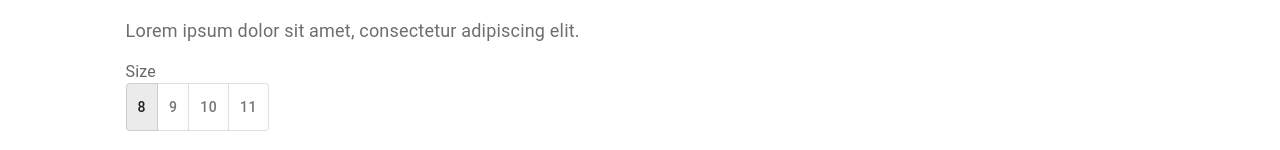
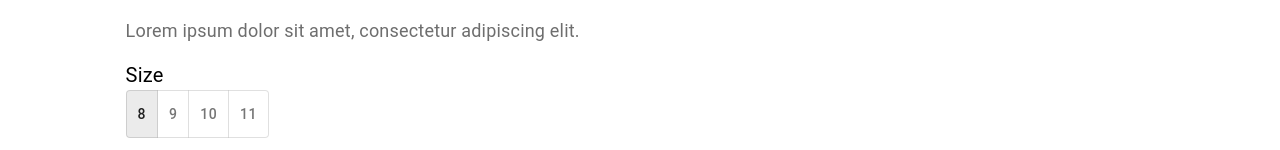
Before and after one commit to Blezix/StoreNextJs, a Next.js app: page /products/backpacking-boots in a window 1280 px wide. Shown: the part 755-905 px from the top of the page. Built offline with nearby package versions, Linux system fonts and the light colour scheme.

Commit message:
Gitignore

```diff
--- a/src/app/(store)/products/[slug]/_components/ProductDescription.tsx
+++ b/src/app/(store)/products/[slug]/_components/ProductDescription.tsx
@@ -1,6 +1,6 @@
 import React from "react";
 import Text from "@/app/_components/Text";
-import { Box, FormControl, FormLabel, ToggleButton, ToggleButtonGroup } from "@mui/material";
+import { Box, FormControl, ToggleButton, ToggleButtonGroup } from "@mui/material";
 
 interface Props {
     name: string;
@@ -32,7 +32,7 @@ const ProductDescription: React.FC<Props> = ({ name, price, description, sizes,
             <Text variant="body2" sx={{ color: "#6e6e6e" }}>{description}</Text>
 
             <FormControl>
-                <FormLabel>Size</FormLabel>
+                <Text variant={'body1'}>Size</Text>
                 <ToggleButtonGroup
                     value={selectedSize}
                     exclusive
@@ -48,7 +48,7 @@ const ProductDescription: React.FC<Props> = ({ name, price, description, sizes,
             </FormControl>
 
             <FormControl>
-                <FormLabel>Color</FormLabel>
+                <Text variant={'body1'}>Color</Text>
                 <ToggleButtonGroup
                     value={selectedColor}
                     exclusive
```
Also changed, not shown: 1 other file (tests, documents, lock files or other folders).
